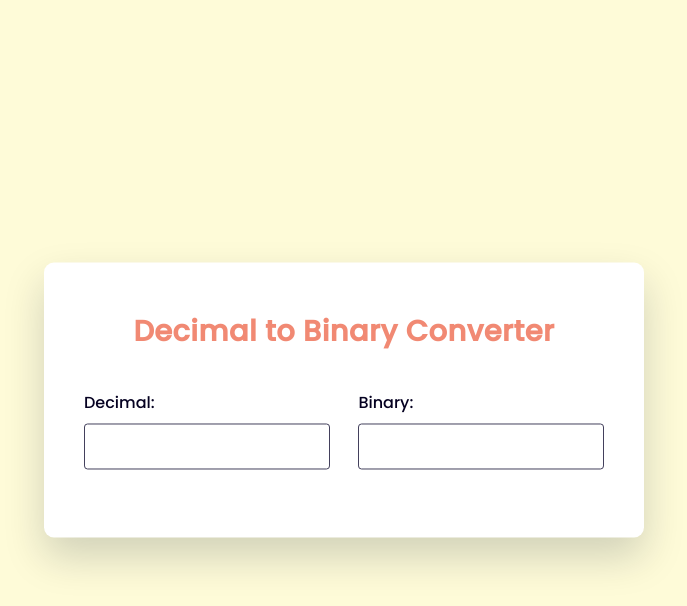
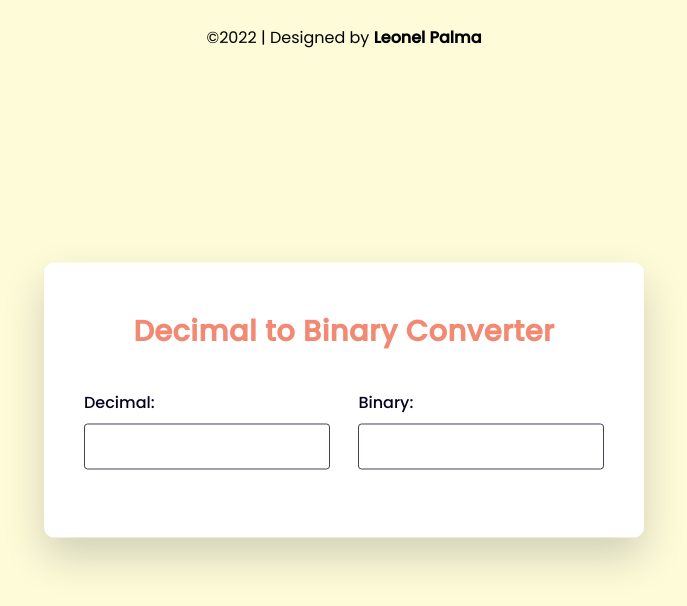
Before and after one commit to LeonelPalma/Decimal-Binary_Converter, a plain HTML site: page index.html in a window 1280 px wide. Shown: the whole page, without its empty margins (296-983 px from the left). Drawn offline with Linux system fonts and the light colour scheme.

Commit message:
Update index.html

```diff
--- a/index.html
+++ b/index.html
@@ -27,7 +27,10 @@
       </div>
       <p id="error-msg"></p>
     </div>
-
+    <br>
+    <div id="footer">
+      <center>&copy;2022 | Designed by <b>Leonel Palma</b></center>
+    </div>
     <!-- Script -->
     <script src="script.js"></script>
   </body>
```
